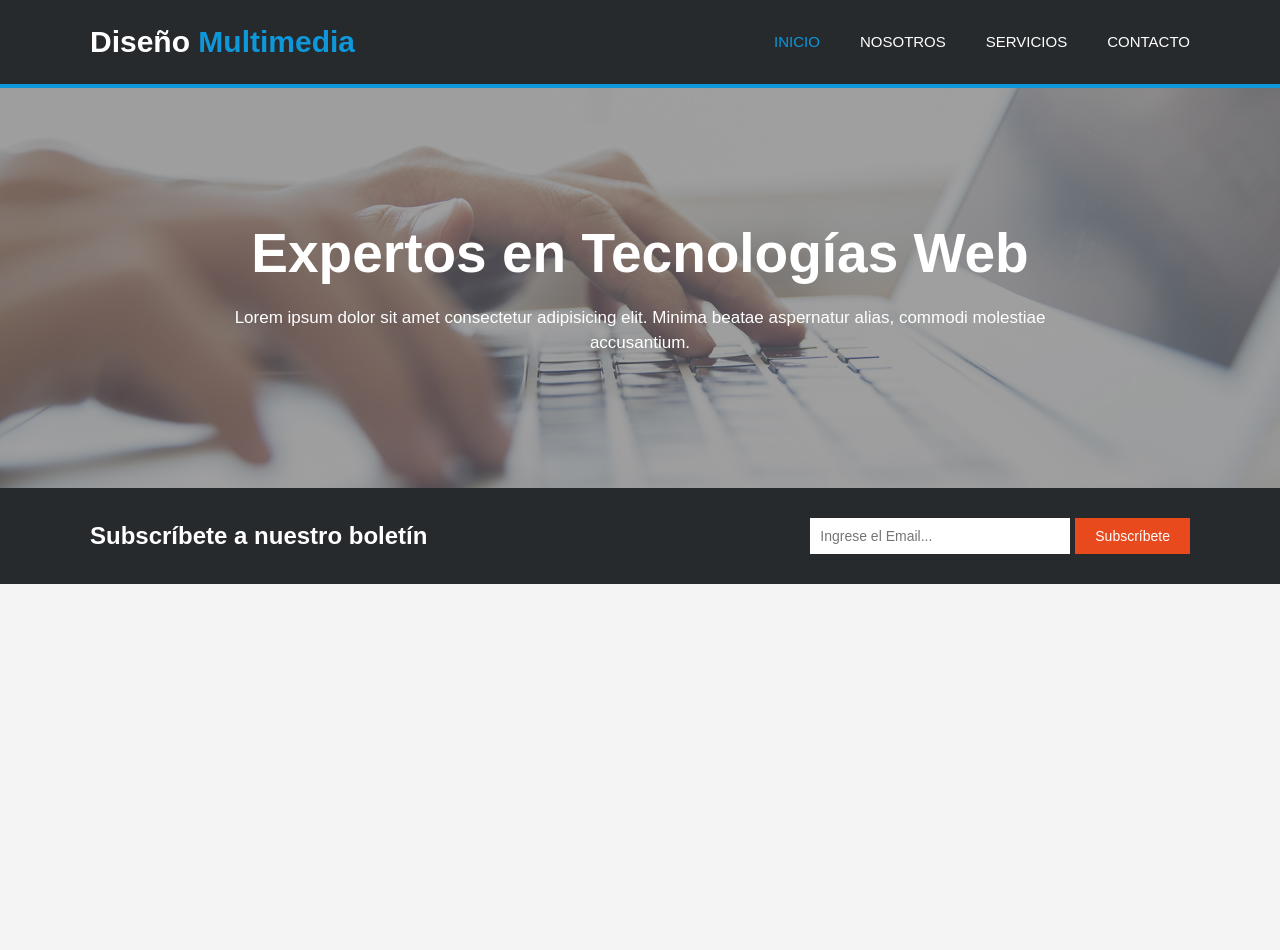
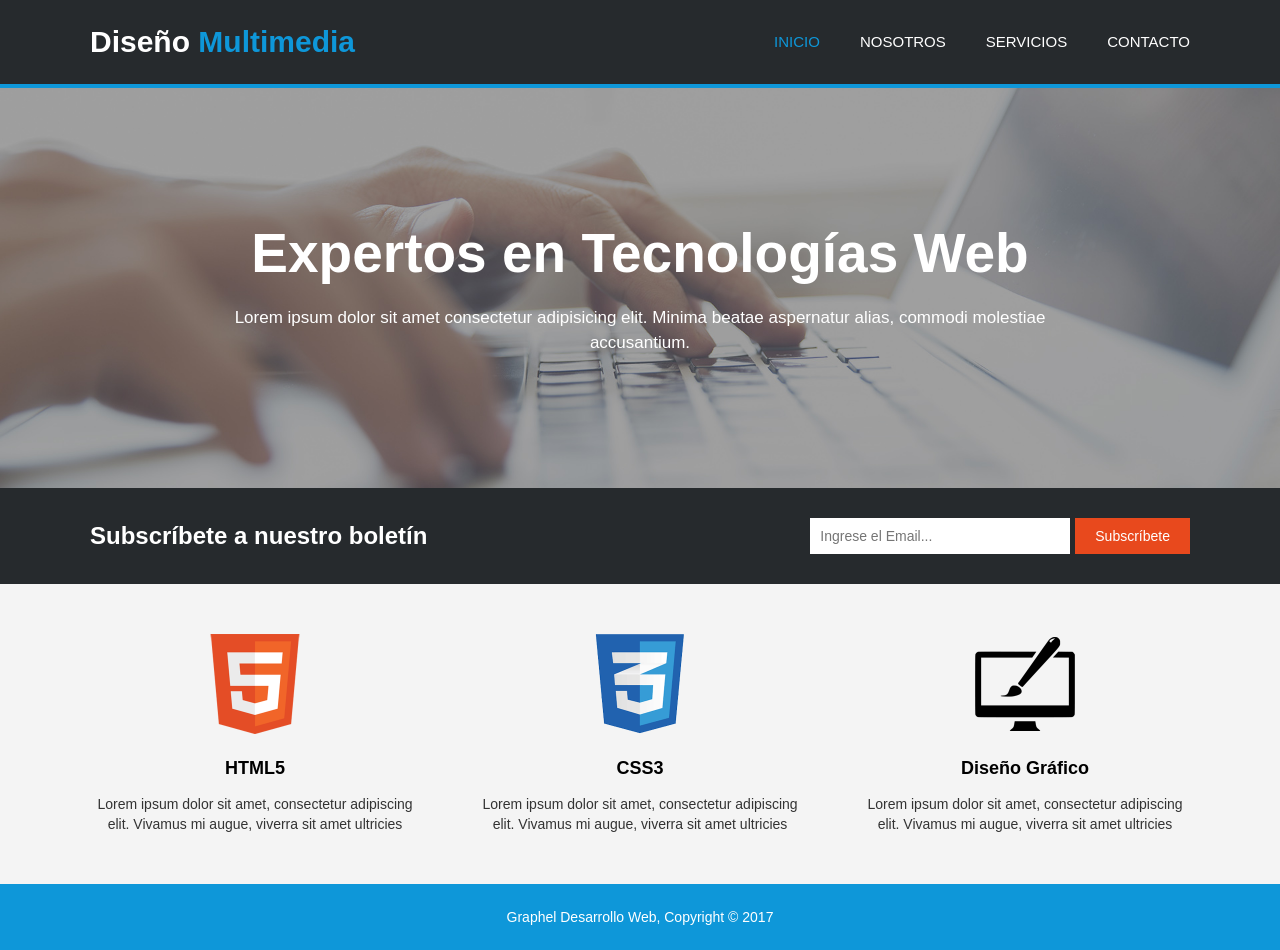
Before and after one commit to agudelomatias0212-svg/Graphel, a plain HTML site: page index.html in a window 1280 px wide. Before the commit the page ends 800 px from the top, so only its background shows below. Drawn offline with Linux system fonts and the light colour scheme.

Commit message:
feat: agrega las tres columnas de tecnologias y el pie de pagina

```diff
--- a/index.css
+++ b/index.css
@@ -130,3 +130,48 @@ body {
     font-size: 14px;
     cursor: pointer;
 }
+
+/* ===== TRES COLUMNAS ===== */
+.columnas {
+    padding: 50px 0;
+}
+
+/* flexbox para poner las 3 cajas una al lado de la otra */
+.columnas-flex {
+    display: flex;
+    justify-content: space-between;
+}
+
+.caja {
+    width: 30%;
+    text-align: center;
+}
+
+.caja img {
+    height: 100px;
+    margin-bottom: 20px;
+}
+
+.caja h4 {
+    font-size: 18px;
+    color: #000000;
+    margin-bottom: 15px;
+}
+
+.caja p {
+    color: #333333;
+    font-size: 14px;
+    line-height: 20px;
+}
+
+/* ===== PIE DE PAGINA ===== */
+.pie {
+    background-color: #0e97d9;
+    text-align: center;
+    padding: 25px 0;
+}
+
+.pie p {
+    color: #ffffff;
+    font-size: 14px;
+}
--- a/index.html
+++ b/index.html
@@ -47,5 +47,35 @@
         </div>
     </section>
 
+    <!-- LAS TRES COLUMNAS -->
+    <section class="columnas">
+        <div class="contenedor columnas-flex">
+
+            <div class="caja">
+                <img src="logo_html.png" alt="Logo de HTML5">
+                <h4>HTML5</h4>
+                <p>Lorem ipsum dolor sit amet, consectetur adipiscing elit. Vivamus mi augue, viverra sit amet ultricies</p>
+            </div>
+
+            <div class="caja">
+                <img src="logo_css.png" alt="Logo de CSS3">
+                <h4>CSS3</h4>
+                <p>Lorem ipsum dolor sit amet, consectetur adipiscing elit. Vivamus mi augue, viverra sit amet ultricies</p>
+            </div>
+
+            <div class="caja">
+                <img src="logo_brush.png" alt="Icono de diseño gráfico">
+                <h4>Diseño Gráfico</h4>
+                <p>Lorem ipsum dolor sit amet, consectetur adipiscing elit. Vivamus mi augue, viverra sit amet ultricies</p>
+            </div>
+
+        </div>
+    </section>
+
+    <!-- PIE DE PAGINA -->
+    <footer class="pie">
+        <p>Graphel Desarrollo Web, Copyright &copy; 2017</p>
+    </footer>
+
 </body>
 </html>
```
